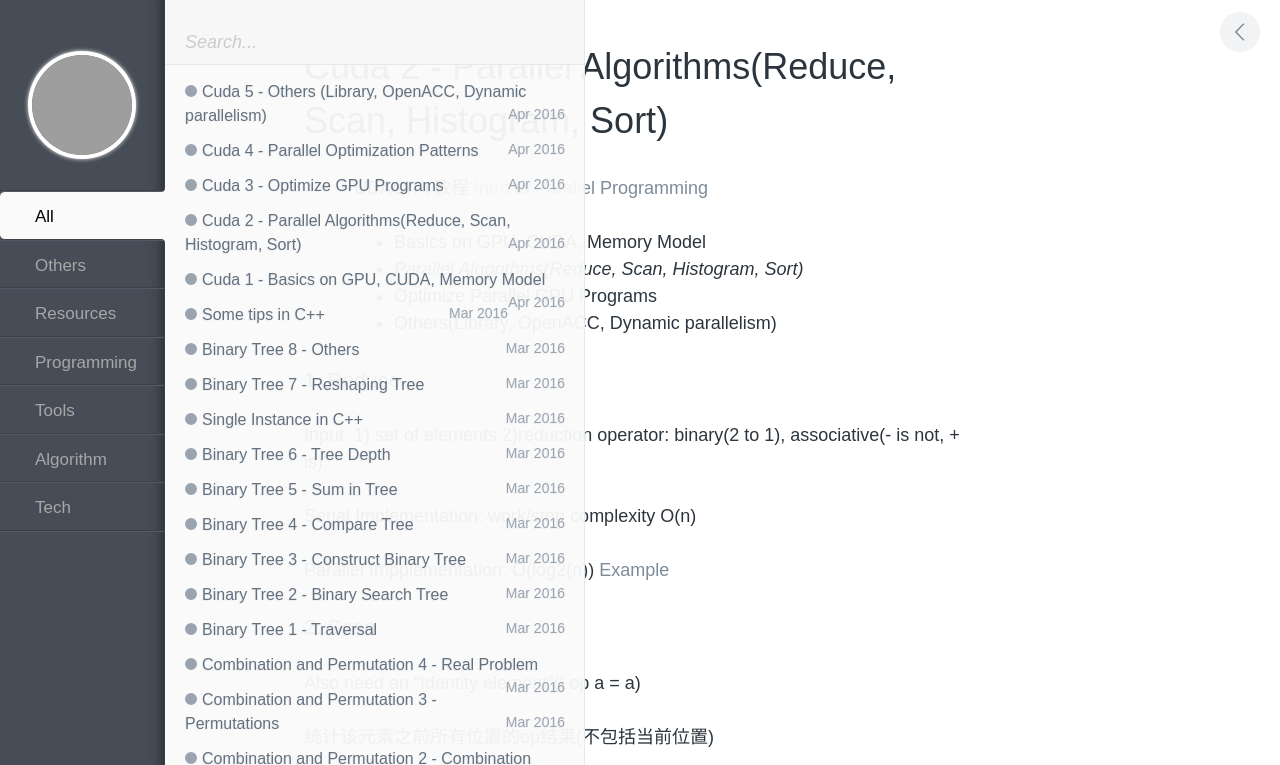
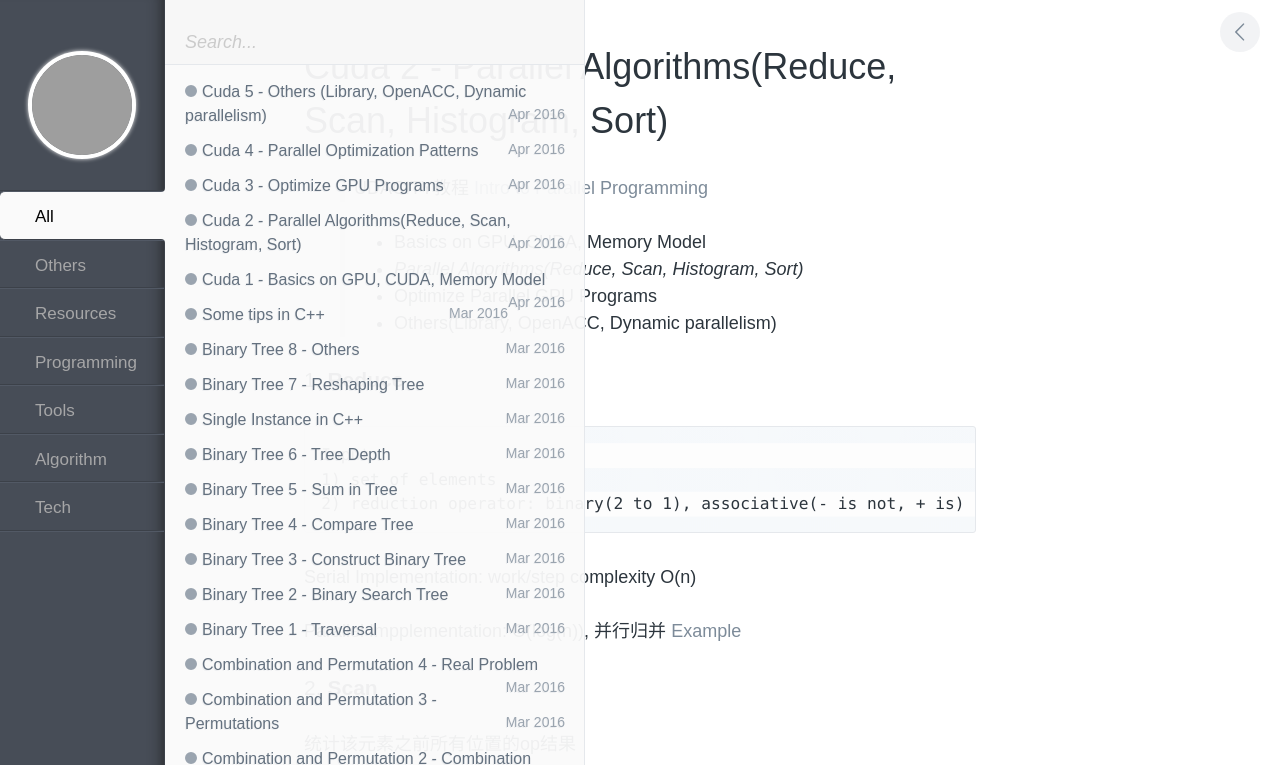
Before and after one commit to wykvictor/wykvictor.github.io, a Jekyll site: the page built from _posts/programming/2016-4-4-Cuda-2.md, in a window 1280 px wide. Shown: the top 765 px of the page. Built offline with Jekyll 4.4.1, drawn with Linux system fonts in a browser that asks for light colours; comment, search, counter and statistics services are not loaded; some of the changed text lies outside the part shown; grey boxes are pictures that could not be loaded.

Commit message:
update cuda 2 md

````diff
--- a/_posts/programming/2016-4-4-Cuda-2.md
+++ b/_posts/programming/2016-4-4-Cuda-2.md
@@ -15,39 +15,42 @@
 
 [link]: https://www.udacity.com/wiki/cs344
 
-### 1. Reduce
-Input: 1) set of elements 2)reduction operator: binary(2 to 1), associative(- is not, + is)
+### 1. **Reduce**
+```
+Input:
+1) set of elements
+2) reduction operator: binary(2 to 1), associative(- is not, + is)
+```
 
 Serial Implementation: work/step complexity O(n)
 
-Parallel Impplementation: O(log2(n))
+Parallel Impplementation: O(log(n)), 并行归并
 [Example](https://github.com/wykvictor/cs344-udacity/blob/master/Lesson%20Code%20Snippets/Lesson%203%20Code%20Snippets/reduce.cu)
 
-### 2. Scan
-Also need an "Identity element"(I op a = a)
+### 2. **Scan**
+统计该元素之前所有位置的op结果
 
-统计该元素之前所有位置的op结果(不包括当前位置)
+![gpu-scan](http://7xno5y.com1.z0.glb.clouddn.com/gpu-scan.png)
 
 Parallel it: 1) logn steps and nlogn works 2) 2logn steps and 2n work
 
-### 3. Histogram
-1. 效率较低: Need to use atomic operation(Hash计数问题)
-2. 优化: Reduced-based algorithm: Each thread has its own bin
+### 3. **Histogram**
+* 效率较低: Need to use atomic operation(Hash计数问题)
 
-### 4. Sort, then Reduce by Key
+* 优化: Reduced-based algorithm: Each thread has its own bin
 
-### 5. Problem 3
+### 4. Problem 3
 Image Tone-mapping:
-[my-solution](https://github.com/wykvictor/cs344-udacity/blob/master/Problem%20Sets/Problem%20Set%203/student_func.cu)
+[solution](https://github.com/wykvictor/cs344-udacity/blob/master/Problem%20Sets/Problem%20Set%203/student_func.cu)
 
-### 6. Compact - filter
+### 5. **Use Scan in Sparse Matrix**
 Use **Scan** to compute the Address of the density-array.
 
-1. Sparse Matrix: - CSR representation
+* Sparse Matrix: - CSR representation
 
 	![csr](http://7xno5y.com1.z0.glb.clouddn.com/matrix-csr.png)
 
-2. Solution-1 - thread/element by Segmented Scan:
+* Solution-1 - thread/element by Segmented Scan:
 
 	![multi](http://7xno5y.com1.z0.glb.clouddn.com/csr-multi-2.png)
 
````
Also changed, not shown: other parts of _posts/programming/2016-4-4-Cuda-2.md (+10 -12 lines).
